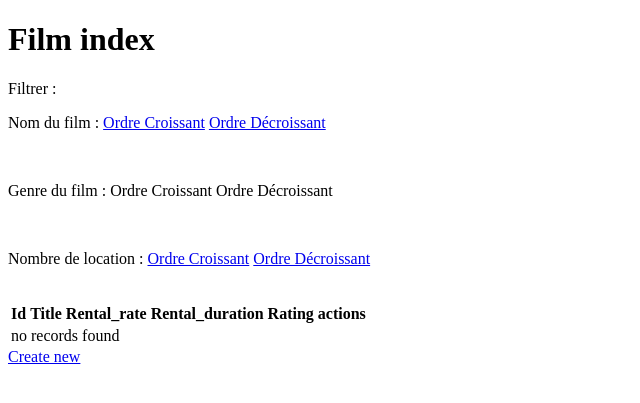
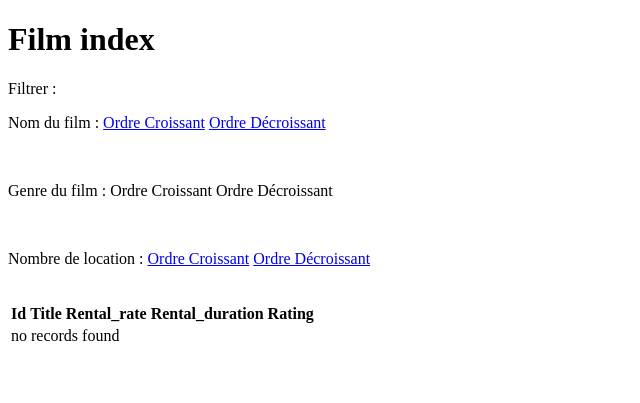
Before and after one commit to jeremyschiappapietre/filmMT4, a Symfony app: template templates/film/index.html.twig in a window 1280 px wide. Shown: the top 403 px of the page, without its empty margins (0-640 px from the left). Run offline with Twig, Linux system fonts and the light colour scheme; the template is opened without the code that fills it, so the values that code supplies are empty; some libraries are stand-ins or nearby versions.

Commit message:
Update index.html.twig

```diff
--- a/templates/film/index.html.twig
+++ b/templates/film/index.html.twig
@@ -17,7 +17,6 @@
                 <th>Rental_rate</th>
                 <th>Rental_duration</th>
                 <th>Rating</th>
-                <th>actions</th>
             </tr>
         </thead>
         <tbody>
@@ -28,10 +27,7 @@
                 <td>{{ film.rentalRate }}</td>
                 <td>{{ film.rentalDuration }}</td>
                 <td>{{ film.rating }}</td>
-                <td>
-                    <a href="{{ path('film_show', {'id': film.filmId}) }}">show</a>
-                    <a href="{{ path('film_edit', {'id': film.filmId}) }}">edit</a>
-                </td>
+
             </tr>
         {% else %}
             <tr>
@@ -42,5 +38,4 @@
     </table>
     {{knp_pagination_render(films)}}
 
-    <a href="{{ path('film_new') }}">Create new</a>
 {% endblock %}
```
